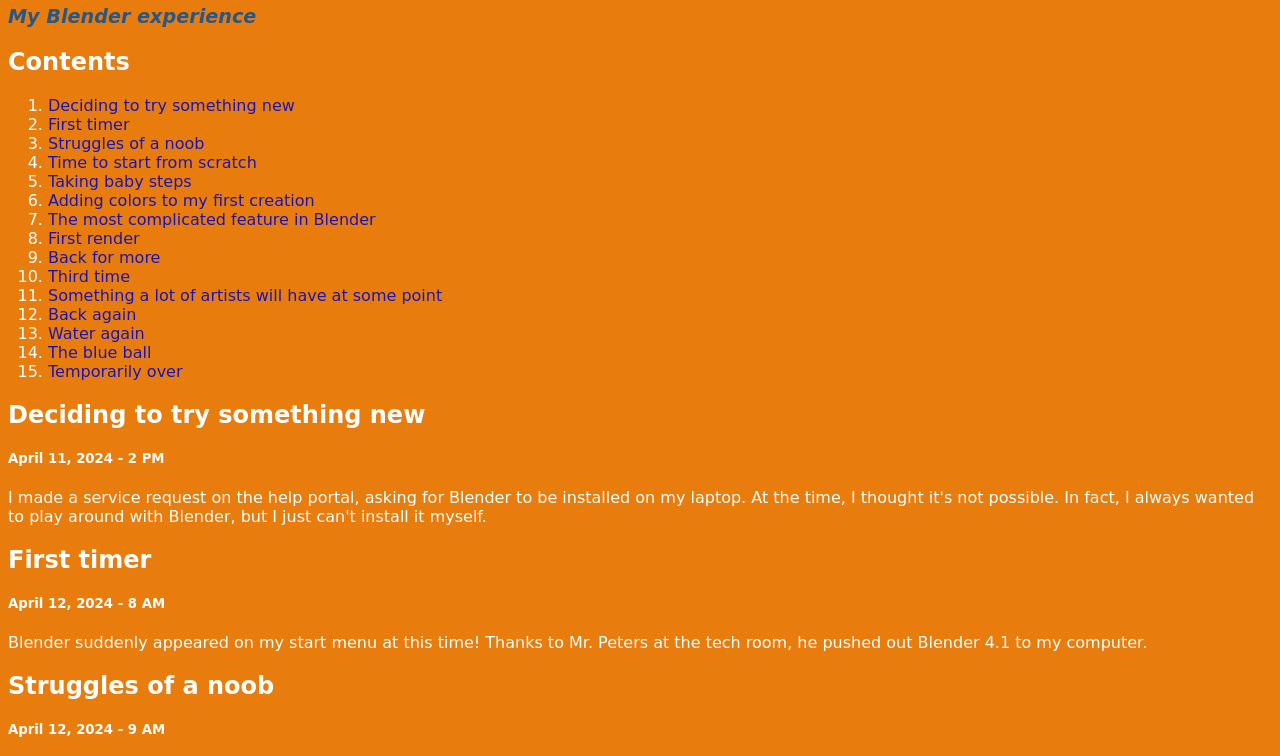
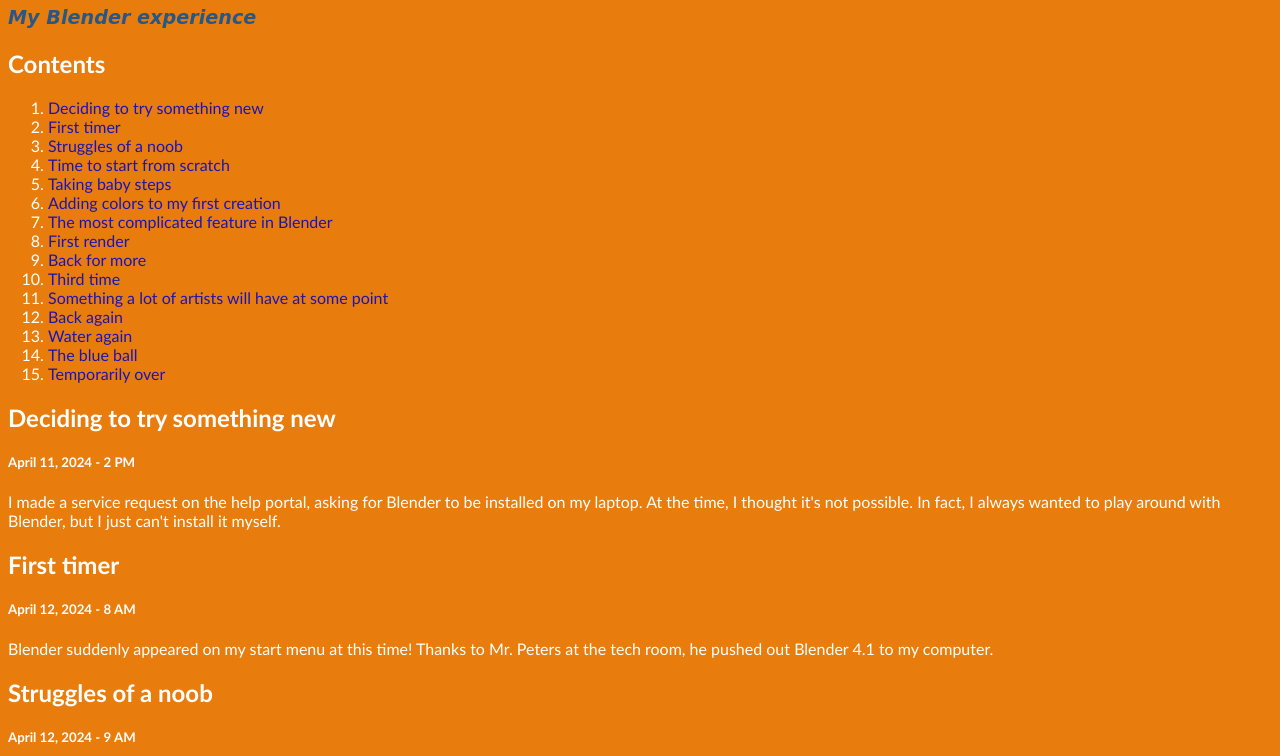
Before and after one commit to mcs-852278/mcs-852278.github.io, a plain HTML site: page index.html in a window 1280 px wide. Shown: the part 76-832 px from the top of the page. Drawn offline with Linux system fonts and the light colour scheme.

Commit message:
Update index.html

```diff
--- a/index.html
+++ b/index.html
@@ -7,7 +7,7 @@
     <body>
         <style>
             body {
-                font-family: cursive;
+                font-family: Calibri;
                 font-weight: 500;
                 color: white;
                 background-color: rgb(232, 125, 13);
```
